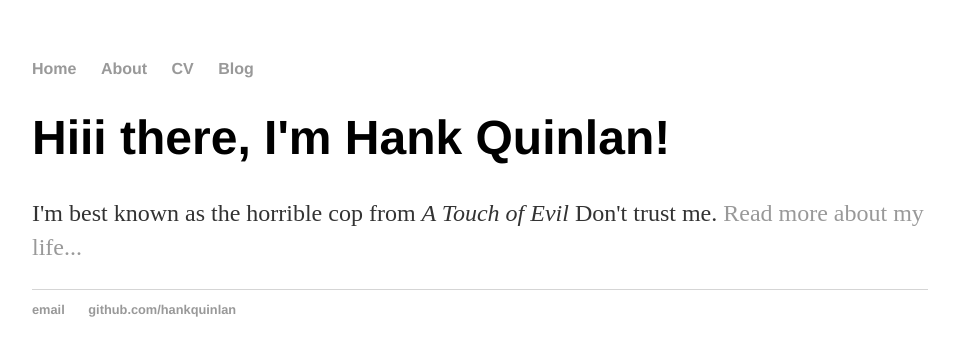
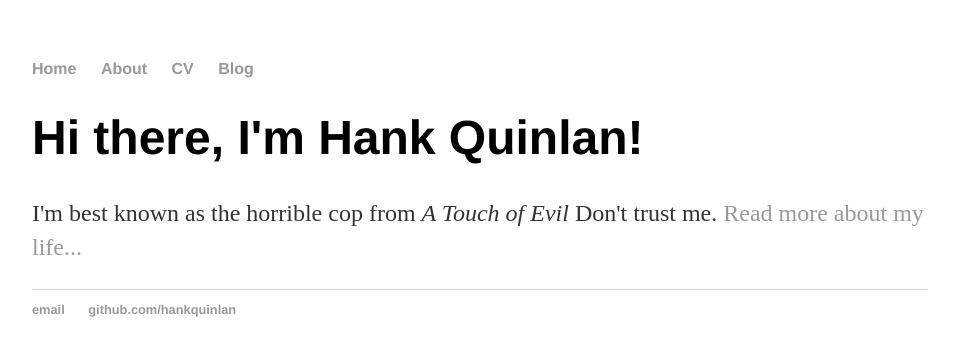
Before and after one commit to sgiani95/sgiani95.github.io, a Jekyll site: the page built from index.html, in a window 1280 px wide. Shown: the top 356 px of the page, without its empty margins (160-1115 px from the left). Built offline with Jekyll 4.4.1, drawn with Linux system fonts in a browser that asks for light colours.

Commit message:
Update index.html

```diff
--- a/index.html
+++ b/index.html
@@ -7,6 +7,6 @@ title: Hank Quinlan, Horrible Cop
 <meta name="viewport" content="width=device-width, initial-scale=1, maximum-scale=1, user-scalable=no"/>
 
 <div class="blurb">
-	<h1>Hiii there, I'm Hank Quinlan!</h1>
+	<h1>Hi there, I'm Hank Quinlan!</h1>
 	<p>I'm best known as the horrible cop from <em>A Touch of Evil</em> Don't trust me. <a href="/about">Read more about my life...</a></p>
 </div><!-- /.blurb -->
```
